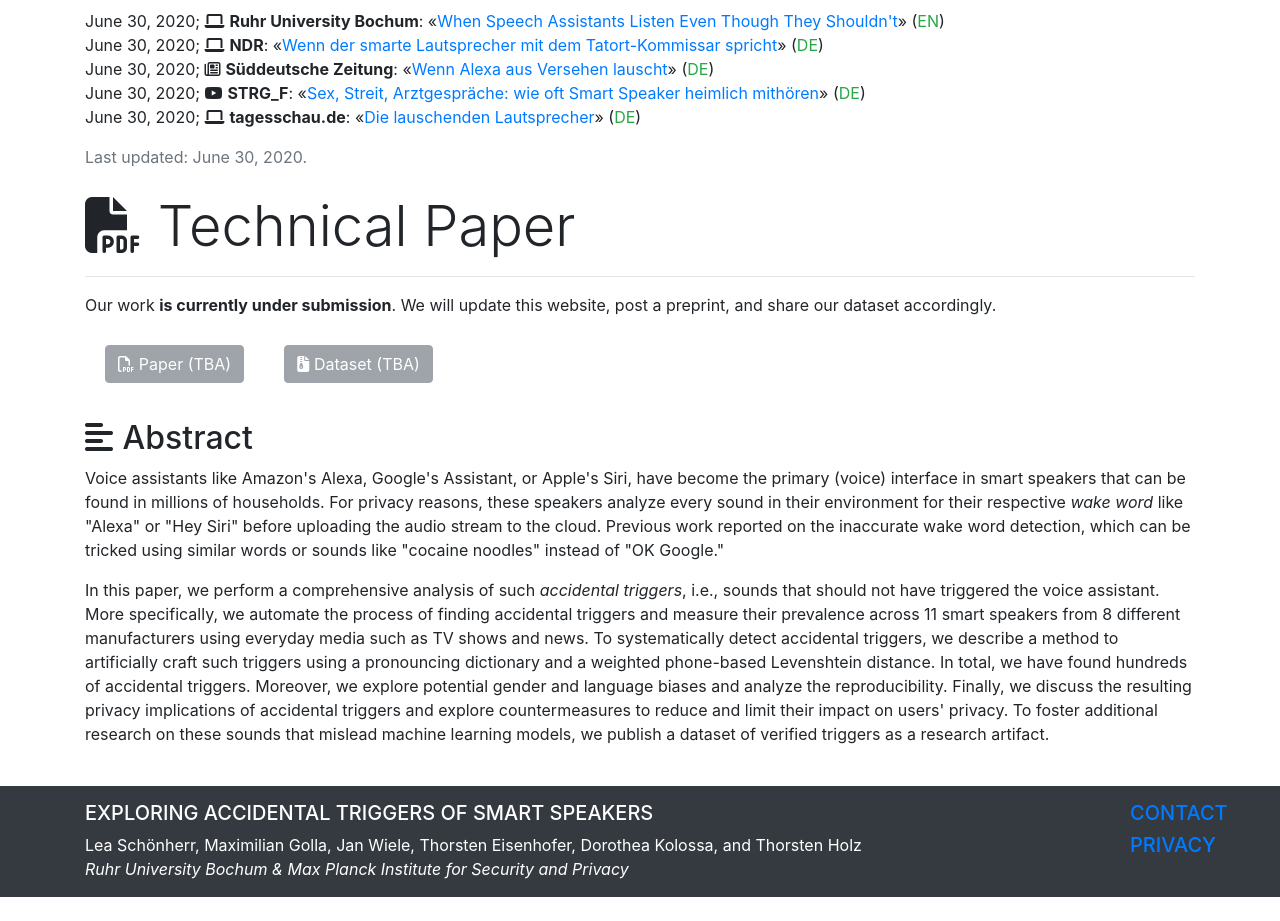
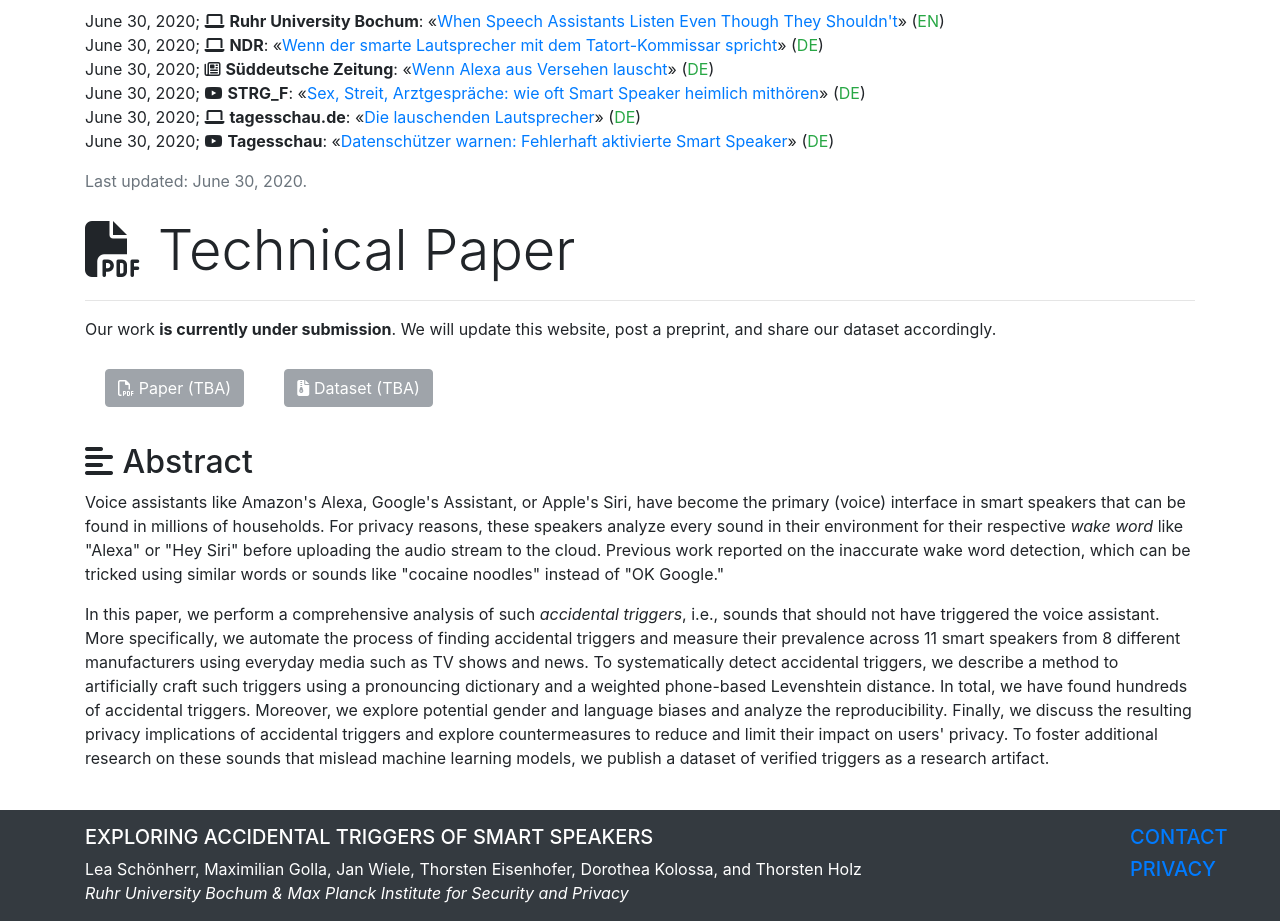
Before and after one commit to unacceptable-privacy/unacceptable-privacy.github.io, a plain HTML site: page index.html in a window 1280 px wide. Shown: the part 4420-5341 px from the top of the page. Before the commit the page ends 5317 px from the top, so only its background shows below. Drawn offline with Linux system fonts and the light colour scheme.

Commit message:
More news

```diff
--- a/index.html
+++ b/index.html
@@ -491,6 +491,7 @@
                 <li>June 30, 2020; <i class="far fa-newspaper"></i><b>Süddeutsche Zeitung</b>: &laquo;<a class="text-primary" href="https://projekte.sueddeutsche.de/artikel/digital/smartspeaker-alexa-und-co-lauschen-versehentlich-e793169/" target="_blank">Wenn Alexa aus Versehen lauscht</a>&raquo; (<span class="text-success">DE</span>)</li>
                 <li>June 30, 2020; <i class="fab fa-youtube"></i><b>STRG_F</b>: &laquo;<a class="text-primary" href="https://www.youtube.com/watch?v=BBkXKPfvyBI" target="_blank">Sex, Streit, Arztgespräche: wie oft Smart Speaker heimlich mithören</a>&raquo; (<span class="text-success">DE</span>)</li>
                 <li>June 30, 2020; <i class="fas fa-laptop"></i><b>tagesschau.de</b>: &laquo;<a class="text-primary" href="https://www.tagesschau.de/investigativ/ndr/smart-speaker-101.html" target="_blank">Die lauschenden Lautsprecher</a>&raquo; (<span class="text-success">DE</span>)</li>
+                <li>June 30, 2020; <i class="fab fa-youtube"></i><b>Tagesschau</b>: &laquo;<a class="text-primary" href="https://www.tagesschau.de/multimedia/video/video-723059.html" target="_blank">Datenschützer warnen: Fehlerhaft aktivierte Smart Speaker</a>&raquo; (<span class="text-success">DE</span>)</li>
             </ul>
             <span class="text-muted">Last updated: June 30, 2020.</span>
         </div>
```
